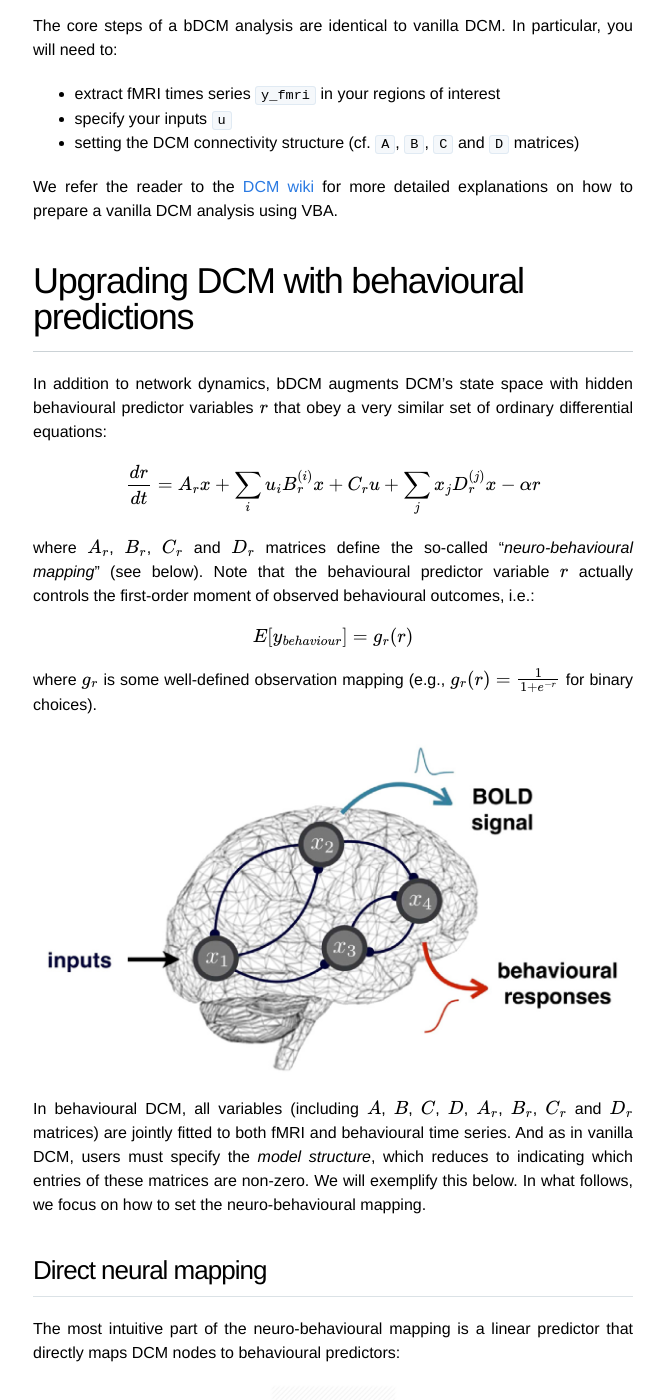
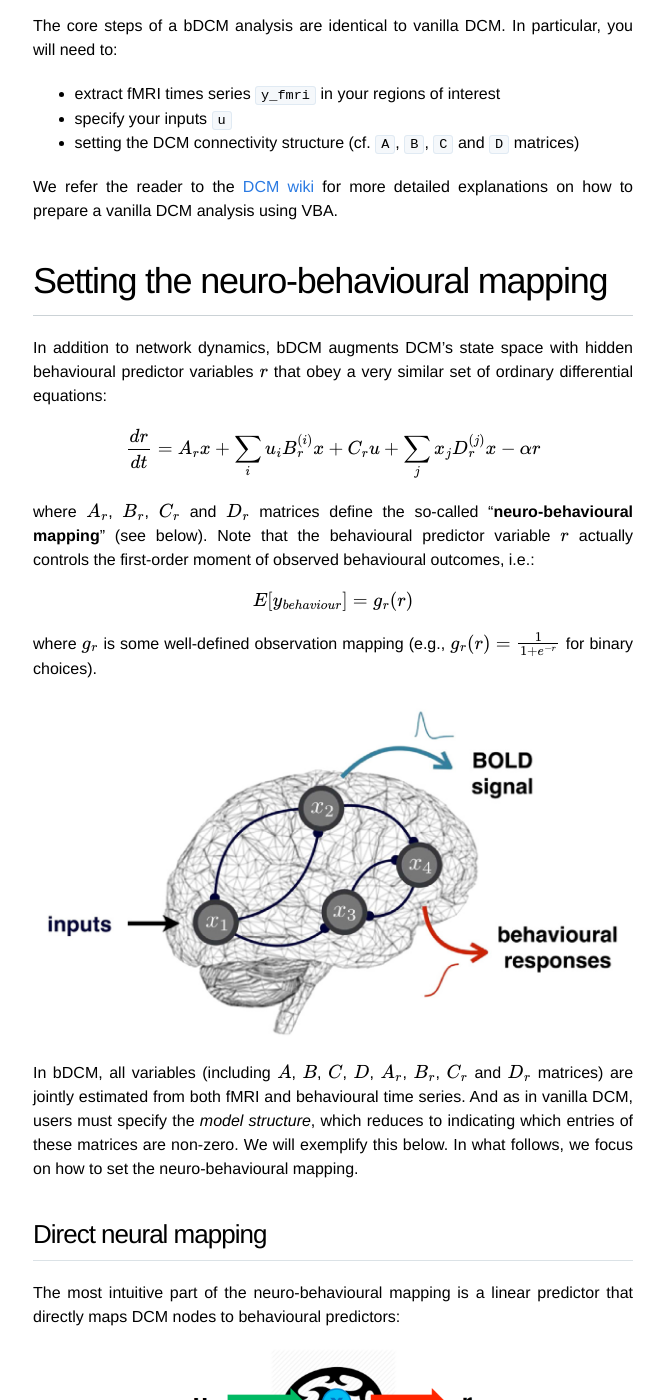
Before and after one commit to MBB-team/VBA-toolbox, a Jekyll site: the page built from _wiki/behavioural-DCM.md, in a window 1280 px wide and 1400 px high, scrolled down 1391 px. Shown: the whole window, without its empty margins (307-971 px from the left). Built offline with Jekyll 4.4.1, drawn with Linux system fonts in a browser that asks for light colours; nearby versions of some CDN libraries; formulas are drawn with MathJax 3; some of the changed text lies outside the part shown.

Commit message:
Update behavioural-DCM.md

```diff
--- a/_wiki/behavioural-DCM.md
+++ b/_wiki/behavioural-DCM.md
@@ -26,13 +26,13 @@ The core steps of a bDCM analysis are identical to vanilla DCM. In particular, y
 We refer the reader to the [DCM wiki]({{ site.baseurl }}/wiki/dcm) for more detailed explanations on how to prepare a vanilla DCM analysis using VBA.
 
 
-# Upgrading DCM with behavioural predictions
+# Setting the neuro-behavioural mapping
 
 In addition to network dynamics, bDCM augments DCM's state space with hidden behavioural predictor variables $$r$$ that obey a very similar set of ordinary differential equations:
 
 $$\frac{dr}{dt}= A_r x + \sum_i u_i B_r^{(i)}x + C_ru + \sum_j x_j D_r^{(j)}x - \alpha r$$
 
-where $$A_r$$, $$B_r$$, $$C_r$$ and $$D_r$$ matrices define the so-called "*neuro-behavioural mapping*" (see below). Note that the behavioural predictor variable $$r$$ actually controls the first-order moment of observed behavioural outcomes, i.e.:
+where $$A_r$$, $$B_r$$, $$C_r$$ and $$D_r$$ matrices define the so-called "**neuro-behavioural mapping**" (see below). Note that the behavioural predictor variable $$r$$ actually controls the first-order moment of observed behavioural outcomes, i.e.:
 
 $$E[y_{behaviour}] = g_r(r)$$
 
@@ -40,7 +40,7 @@ where $$g_r$$ is some well-defined observation mapping (e.g., $$g_r(r)=\frac{1}{
 
 ![]({{ site.baseurl }}/images/wiki/bdcm/bdcm-schema.png)
 
-In behavioural DCM, all variables (including $$A$$, $$B$$, $$C$$, $$D$$, $$A_r$$, $$B_r$$, $$C_r$$ and $$D_r$$ matrices) are jointly fitted to both fMRI and behavioural time series. And as in vanilla DCM, users must specify the *model structure*, which reduces to indicating which entries of these matrices are non-zero. We will exemplify this below. In what follows, we focus on how to set the neuro-behavioural mapping.
+In bDCM, all variables (including $$A$$, $$B$$, $$C$$, $$D$$, $$A_r$$, $$B_r$$, $$C_r$$ and $$D_r$$ matrices) are jointly estimated from both fMRI and behavioural time series. And as in vanilla DCM, users must specify the *model structure*, which reduces to indicating which entries of these matrices are non-zero. We will exemplify this below. In what follows, we focus on how to set the neuro-behavioural mapping.
 
 
 ## Direct neural mapping
```
